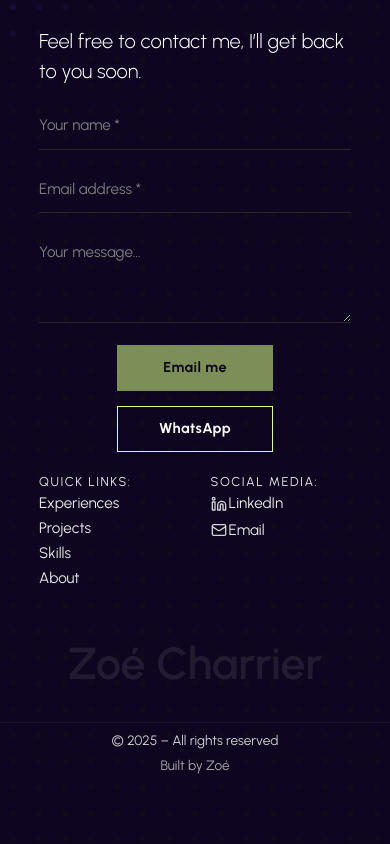
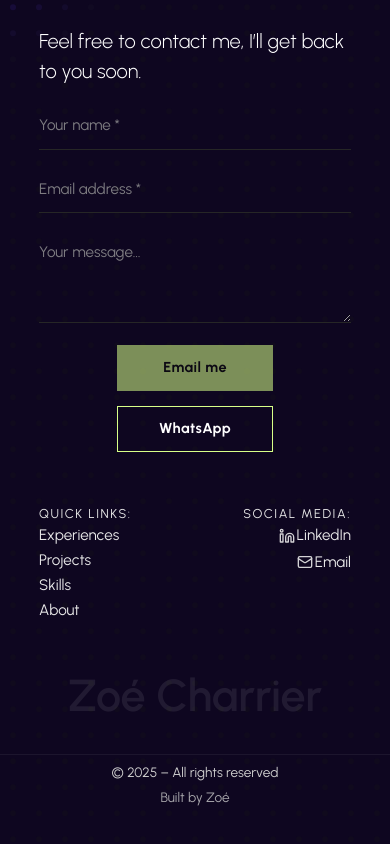
Before and after one commit to M1w4k0/Portfolio, a React (Vite) app in the folder front/: page / in a window 390 px wide. Shown: the part 4841-5685 px from the top of the page. Built offline with nearby package versions, Linux system fonts and the light colour scheme; no server answers.

Commit message:
maj front footer

```diff
--- a/front/src/Components/footer/Content.css
+++ b/front/src/Components/footer/Content.css
@@ -208,10 +208,6 @@
 }
 
 
-.cc-live {
-  min-height: 2vh;
-}
-
 .cc-toast {
   font-size: 0.8vw;
   margin-top: 1%;
@@ -262,7 +258,7 @@
    RESPONSIVE
    =========================== */
 
-@media (max-width: 900px) {
+@media (max-width: 768px) {
   .cc-foot {
     min-height: 110vh;
     display: flex;
@@ -289,6 +285,8 @@
 
   .cc-foot-left{
     justify-items: center;
+    margin: 0 auto;
+
   }
 
   .cc-miniform {
@@ -325,6 +323,7 @@
     row-gap: 1.4rem;
     width: 80%;
     justify-self: center;
+    margin-top: 2rem;
   }
 
   .cc-foot-mid h4,
@@ -348,6 +347,13 @@
     gap: 0.25rem;
     font-size: 0.85rem;
   }
+
+   .cc-foot-right{
+    text-align: right;
+    justify-content: right;
+  }
+
+
 }
 
 @media (max-width: 600px) {
@@ -363,4 +369,16 @@
   .cc-brand {
     font-size: 2.8rem;
   }
+
+    .cc-foot-left{
+    justify-items: center;
+    margin: 0 auto;
+
+  }
+
+   .cc-foot-right{
+    text-align: right;
+    justify-content: right;
+  }
+
 }
```
